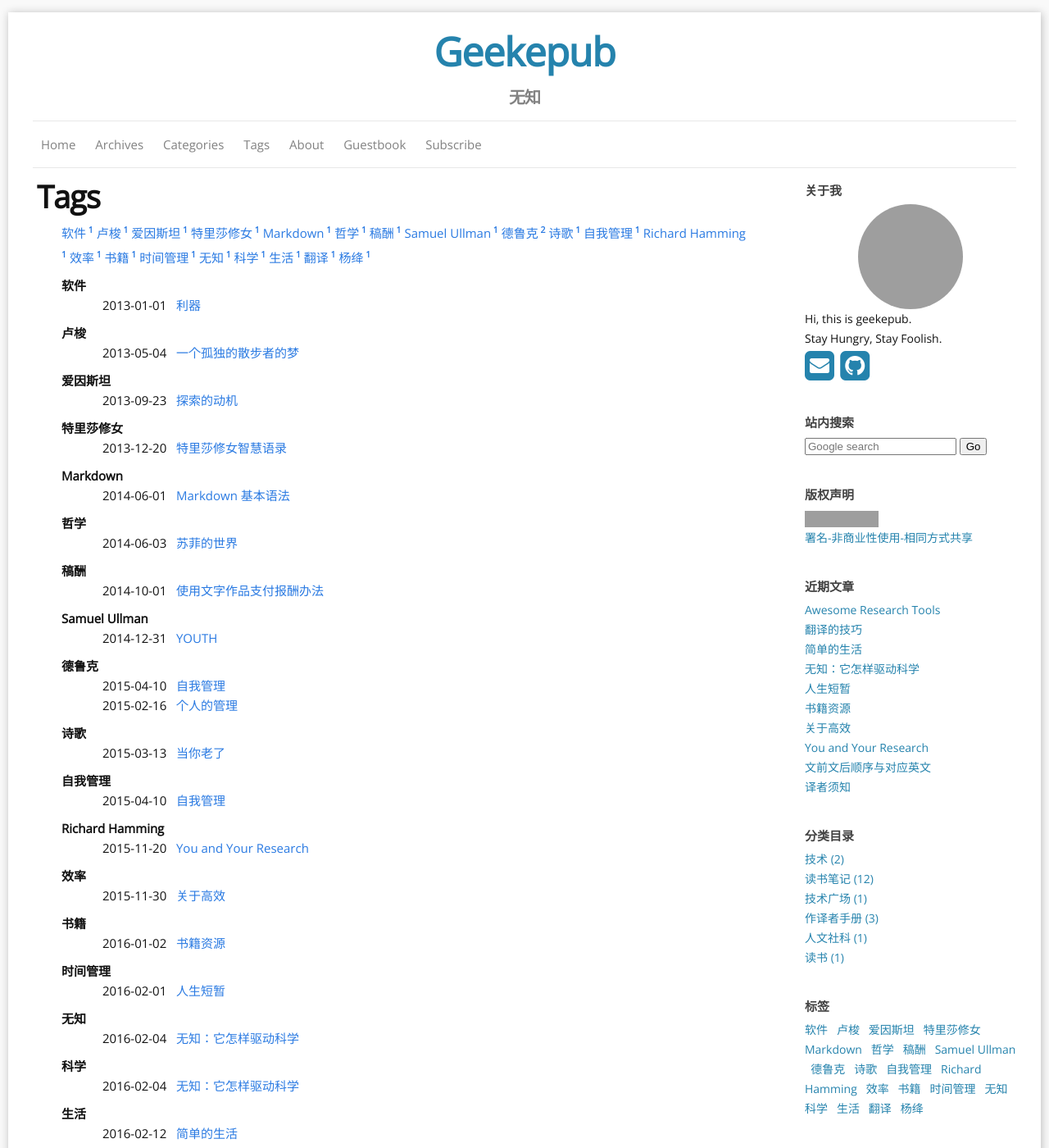
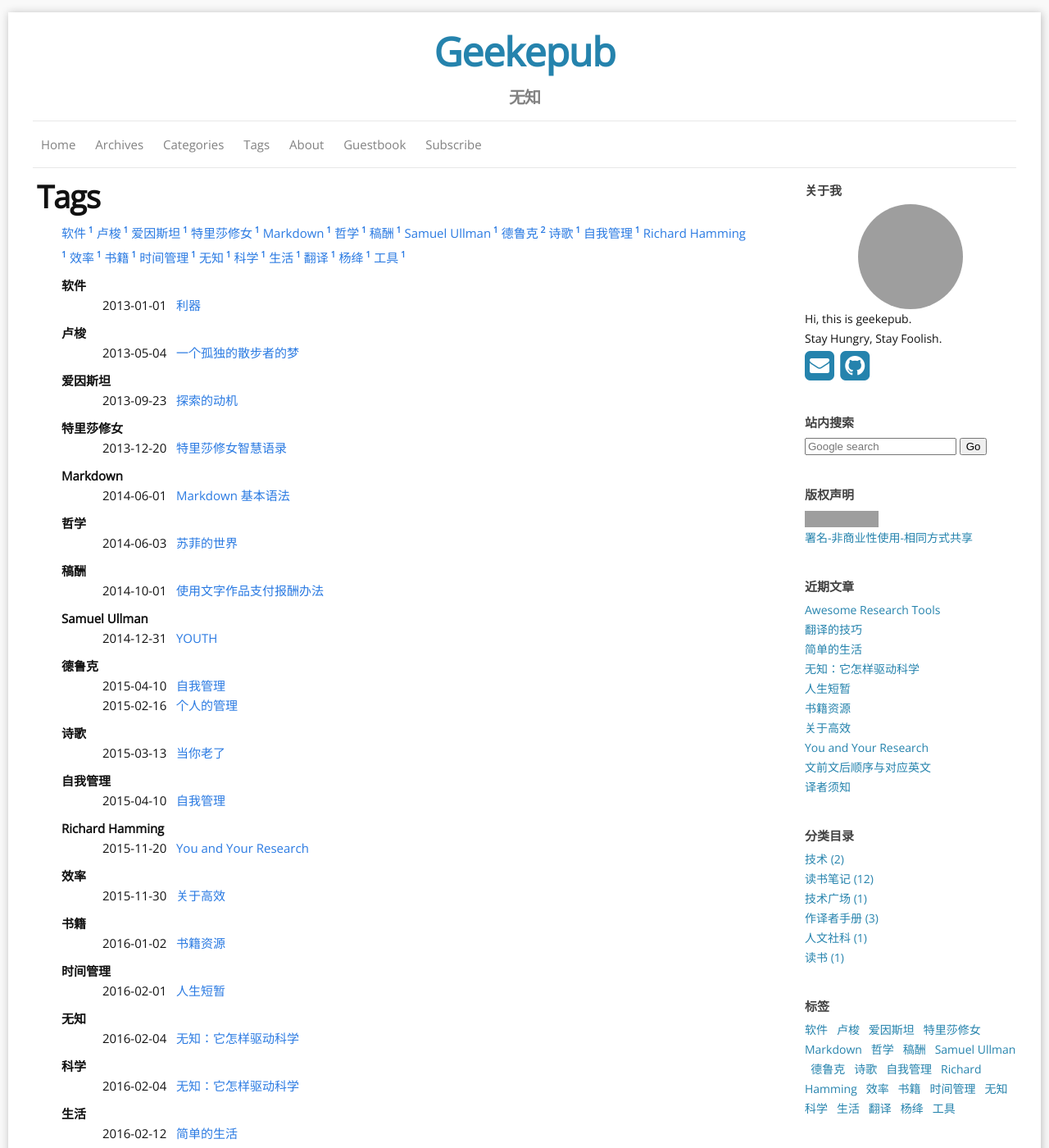
Before and after one commit to geekepub/geekepub.github.io, a Jekyll site: the page built from d_tags.md, in a window 1280 px wide and 1400 px high. Shown: the whole window at 82% size. Built offline with Jekyll 4.4.1, drawn with Linux system fonts in a browser that asks for light colours; nearby versions of some CDN libraries; some of the changed text lies outside the part shown; grey boxes are pictures that could not be loaded.

Commit message:
Update 2016-03-04-Awesome-Research-Tools.md

```diff
--- a/_posts/2016-03-04-Awesome-Research-Tools.md
+++ b/_posts/2016-03-04-Awesome-Research-Tools.md
@@ -3,6 +3,7 @@ layout: post
 title: Awesome Research Tools
 catogeries: 技术天地
 comments: true
+tags: 工具
 ---
 
 [![Awesome](https://cdn.rawgit.com/sindresorhus/awesome/d7305f38d29fed78fa85652e3a63e154dd8e8829/media/badge.svg)](https://github.com/sindresorhus/awesome)
```
